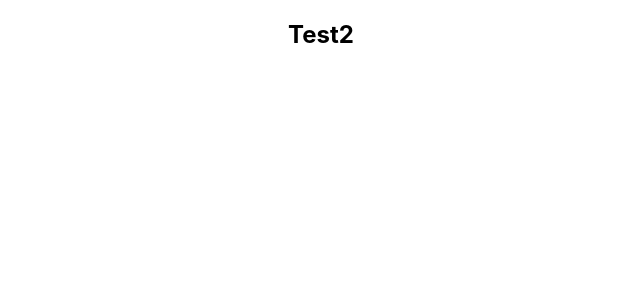
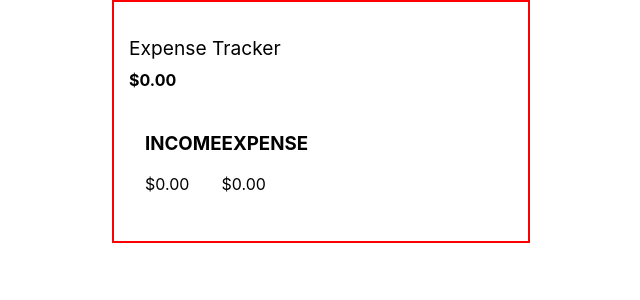
Before and after one commit to amin-aoka/Expense-Tracker, a React (Create React App) app: page / in a window 1280 px wide. Shown: the top 300 px of the page, without its empty margins (319-959 px from the left). Built offline with nearby package versions, Linux system fonts and the light colour scheme.

Commit message:
created initial steps

```diff
--- a/src/App.css
+++ b/src/App.css
@@ -1,38 +1,16 @@
-.App {
-  text-align: center;
+.container{
+
+  padding:15px;
+  margin:auto;
+  border: 2px solid red;
+  width:30%;
 }
 
-.App-logo {
-  height: 40vmin;
-  pointer-events: none;
+.balance{
+  line-height:2px;
 }
 
-@media (prefers-reduced-motion: no-preference) {
-  .App-logo {
-    animation: App-logo-spin infinite 20s linear;
-  }
+.income-expense{
+  padding:1rem;
+  display:flex;
 }
-
-.App-header {
-  background-color: #282c34;
-  min-height: 100vh;
-  display: flex;
-  flex-direction: column;
-  align-items: center;
-  justify-content: center;
-  font-size: calc(10px + 2vmin);
-  color: white;
-}
-
-.App-link {
-  color: #61dafb;
-}
-
-@keyframes App-logo-spin {
-  from {
-    transform: rotate(0deg);
-  }
-  to {
-    transform: rotate(360deg);
-  }
-}
--- a/src/App.js
+++ b/src/App.js
@@ -1,9 +1,14 @@
 import './App.css';
+import Header from './Components/Header.js';
+import Balance from './Components/Balance.js';
+import IncomeExpenses from './Components/IncomeExpenses.js';
 
 function App() {
   return (
-    <div className="App">
-      <h2>Test2</h2>
+    <div className="container">
+      <Header/>
+      <Balance/>
+      <IncomeExpenses/>
     </div>
   );
 }
--- /dev/null
+++ b/src/Components/Balance.js
@@ -0,0 +1,9 @@
+const Balance =  ()=>{
+    return(
+        <div className="balance">
+          <p style= {{fontWeight:"bold"}} id="balance"> $0.00</p>
+        </div>
+    )
+}
+
+export default Balance;
--- /dev/null
+++ b/src/Components/Header.js
@@ -0,0 +1,8 @@
+function Header() {
+    return(
+        <header>
+           <p style={{fontSize:"1.2rem"}}> Expense Tracker</p>
+        </header>
+    )
+}
+export default Header;
--- /dev/null
+++ b/src/Components/IncomeExpenses.js
@@ -0,0 +1,16 @@
+const IncomeExpenses = () => {
+    return(
+        <div className="income-expense">
+            <div className= "income">
+                <h3>INCOME</h3>
+                <p> $0.00</p>
+            </div>
+            <div className= "expense">
+                <h3>EXPENSE</h3>
+                <p> $0.00</p>
+            </div>
+        </div>
+    )
+}
+
+export  default IncomeExpenses;
--- a/src/index.css
+++ b/src/index.css
@@ -5,6 +5,7 @@ body {
     sans-serif;
   -webkit-font-smoothing: antialiased;
   -moz-osx-font-smoothing: grayscale;
+
 }
 
 code {
```
